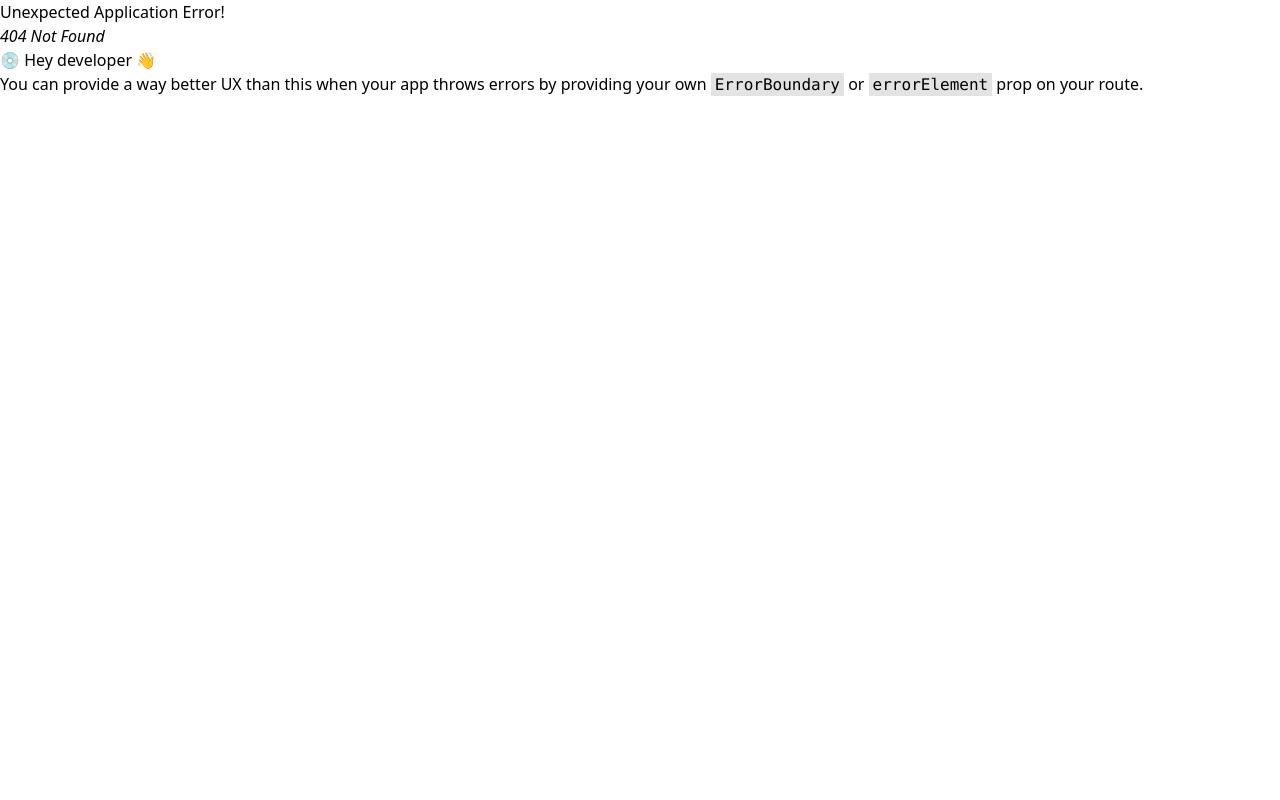
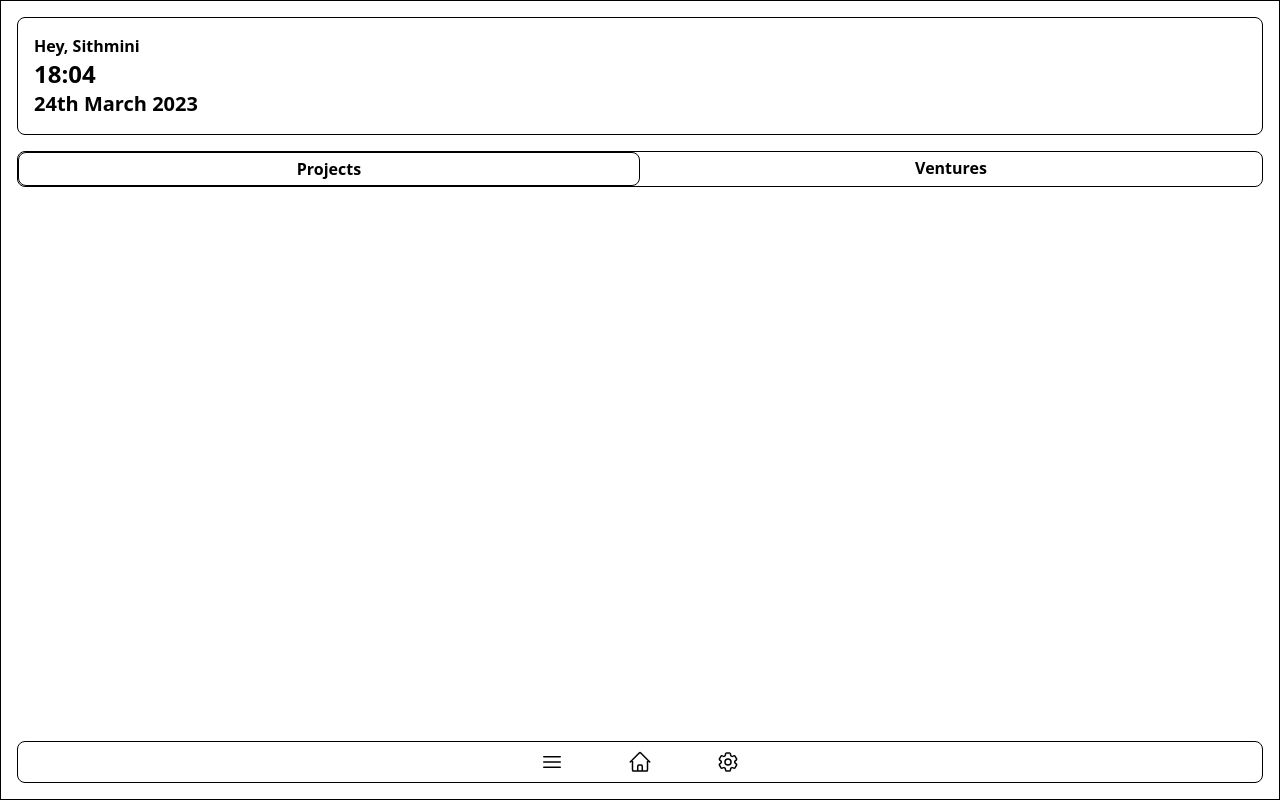
Before and after one commit to genesislifemanager/genesis-frontend, a React (Vite) app: page /organize/projects in a window 1280 px wide. Before the commit this address had no page. Built offline with nearby package versions, Linux system fonts and the light colour scheme.

Commit message:
feat: base routing for organize page

```diff
--- /dev/null
+++ b/src/routes/organize/organize.tsx
@@ -0,0 +1,38 @@
+import clsx from "clsx";
+import { NavLink } from "react-router-dom";
+
+function Organize() {
+  return (
+  <div className="mt-4 border-black">
+    <div className="border border-black rounded-lg grid grid-cols-2">
+        <NavLink to={"/organize/projects"}>
+          {({ isActive }) => {
+            return (
+              <span
+                className={clsx("block text-center px-1 py-1 font-semibold", {
+                  "border border-black rounded-lg": isActive,
+                })}
+              >
+                Projects
+              </span>
+            );
+          }}
+        </NavLink>
+        <NavLink to={"/organize/ventures"}>
+          {({ isActive }) => {
+            return (
+              <span
+                className={clsx("block text-center px-1 py-1 font-semibold", {
+                  "border border-black rounded-lg": isActive,
+                })}
+              >
+                Ventures
+              </span>
+            );
+          }}
+        </NavLink>
+      </div>
+  </div>);
+}
+
+export default Organize;
--- a/src/routes/root.tsx
+++ b/src/routes/root.tsx
@@ -1,6 +1,6 @@
-import { HomeIcon } from "@heroicons/react/24/outline";
+import { HomeIcon,Bars3Icon,Cog6ToothIcon } from "@heroicons/react/24/outline";
 import { useEffect } from "react";
-import { Outlet, useNavigate } from "react-router-dom";
+import { NavLink, Outlet, useNavigate } from "react-router-dom";
 
 function Root() {
   return (
@@ -13,8 +13,16 @@ function Root() {
         </div>
       </div>
       <Outlet />
-      <div className="flex justify-center rounded-lg left-4 right-4 bottom-4 absolute py-2 px-4 border border-black">
-        <HomeIcon width={24} height={24} />
+      <div className="flex justify-center rounded-lg left-4 gap-x-16 right-4 bottom-4 absolute py-2 px-4 border border-black">
+        <NavLink to={"/organize/projects"}>
+          <Bars3Icon width={24} height={24} />
+        </NavLink>
+        <NavLink to={"/home/overview"}>
+          <HomeIcon width={24} height={24} />
+        </NavLink>
+        <NavLink to={"/settings"}>
+          <Cog6ToothIcon width={24} height={24} />
+        </NavLink>
       </div>
     </div>
   );
```
Also changed, not shown: src/main.tsx (+6 -1 lines).
